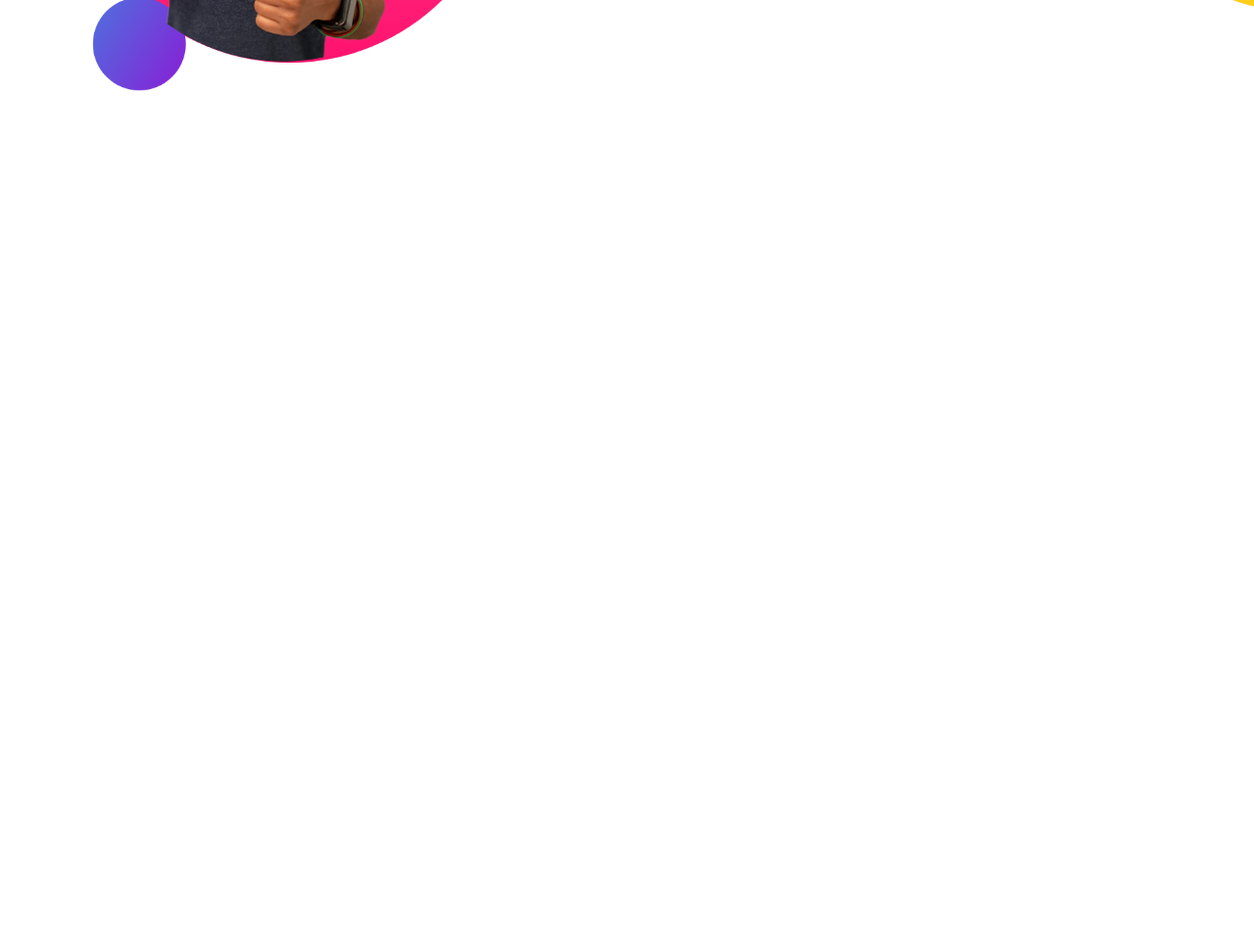
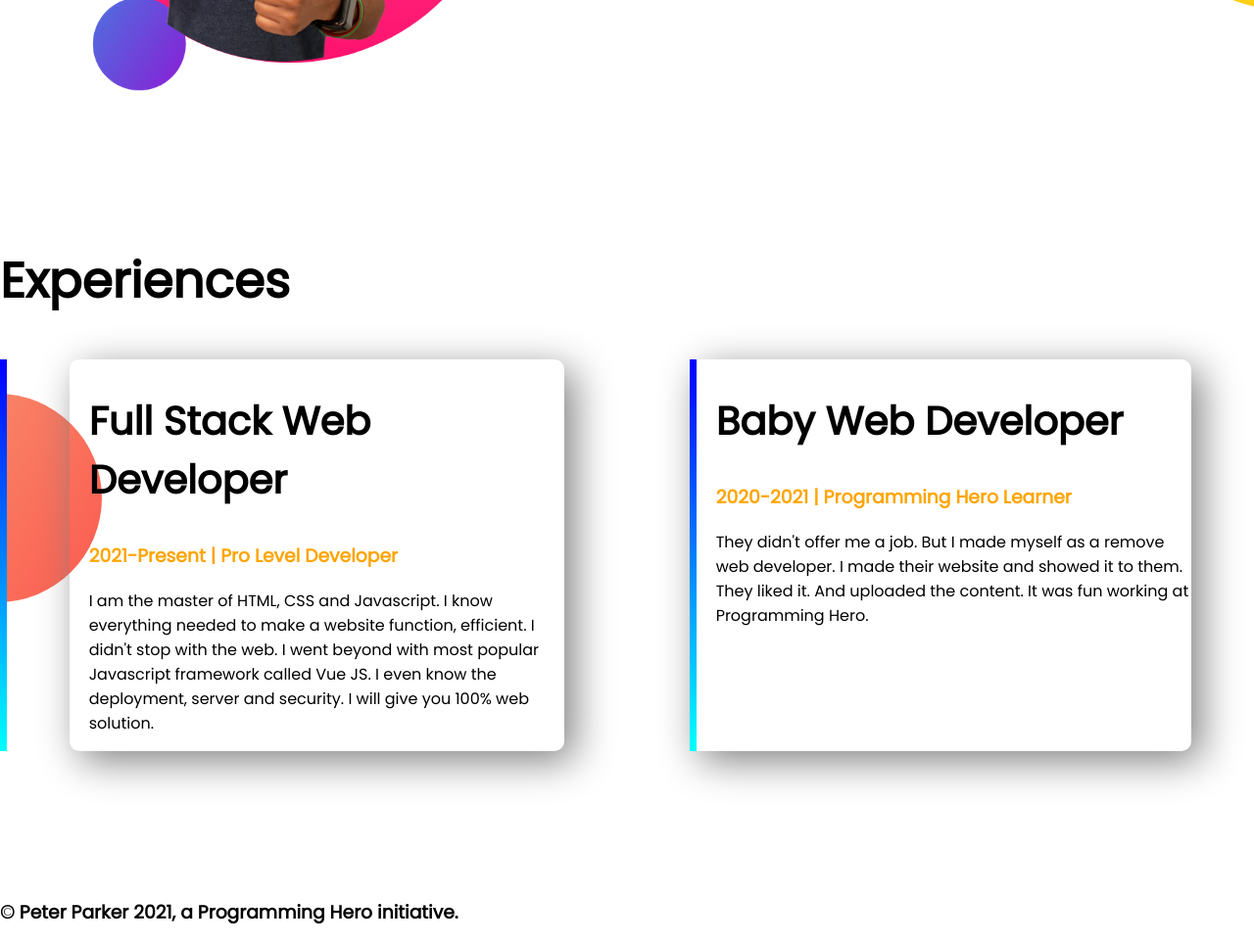
Before and after one commit to shakirbd007/developer-porfolio, a plain HTML site: page index.html in a window 1280 px wide. Shown: the part 1067-2032 px from the top of the page at 98% size. Before the commit the page ends 1317 px from the top, so only its background shows below. Drawn offline with Linux system fonts and the light colour scheme.

Commit message:
complete not

```diff
--- a/index.html
+++ b/index.html
@@ -11,7 +11,7 @@
     <link rel="stylesheet" href="style.css">
 </head>
 <body>
-   <section class="top-banner">
+   <section class="top-banner flexible-container">
     <div class="half-width">
         <h1>Welcome To</h1>
          <h1><span class="Orange-color">Johirul Islam Munna</span> World</h1>
@@ -24,7 +24,7 @@
          <img src="images/jhankar.png" alt="">
      </div>
    </section>
-   <section class="dream-big">
+   <section class="dream-big flexible-container">
        <div class="half-width 2">
            <img src="images/jhankar2.png" alt="">
        </div>
@@ -34,8 +34,25 @@
            <p>I already learned the basic HTML and CSS. I can build any simple website. I can even teach my grandma how to make simple website. My goal is to build 3 websites and learn advanced topics.</p>
            <a class="link-button" target="_blank" href="https://programminghero1.github.io/developer-portfolio/">DOWNLOAD RESUME</a>
        </div>
-
    </section>
+   <section class="experience-area">
+       <h1>Experiences</h1>
+      <div id="full-stack" class="flexible-container">
+        <div class="experince-item">
+            <h2>Full Stack Web Developer</h2>
+            <h3 class="Orange-color">2021-Present | Pro Level Developer</h3>
+            <p>I am the master of HTML, CSS and Javascript. I know everything needed to make a website function, efficient. I didn't stop with the web. I went beyond with most popular Javascript framework called Vue JS. I even know the deployment, server and security. I will give you 100% web solution.</p>
+        </div>
+        <div id="web-developer" class="experince-item">
+            <h2>Baby Web Developer</h2>
+            <h3 class="Orange-color">2020-2021 | Programming Hero Learner</h3>
+            <p>They didn't offer me a job. But I made myself as a remove web developer. I made their website and showed it to them. They liked it. And uploaded the content. It was fun working at Programming Hero.</p>
+        </div>
+      </div>
+   </section>
+   <footer>
+       <h3>© Peter Parker 2021, a Programming Hero initiative.</h3>
+   </footer>
 
 </body>
 </html>
--- a/style.css
+++ b/style.css
@@ -5,16 +5,20 @@ body{
 h1{
     font-size: 50px;
 }
+h2{
+    font-size: 40px;
+}
 .Orange-color{
     color: orange;
 }
-section{
+.flexible-container{
     display: flex;
     margin-bottom: 150px;
 }
 .half-width{
     width: 50%;
     padding-left: 2%;
+
 }
 .half-width 2{
     width: 50%;
@@ -39,3 +43,30 @@ section{
     background-repeat: no-repeat;
     background-position: right;
 }
+.experience-area{
+    background-image: url(images/exp-bg.png);
+    background-repeat: no-repeat;
+    background-position: left;
+}
+.experince-item{
+    width: 40%;
+    margin-left: 5%;
+    margin-right: 5%;
+    padding-left: 20px;
+    box-shadow: 10px 10px 40px gray;
+    border-radius: 10px;
+
+}
+#web-developer{
+    border-left: 7px solid;
+    border-image: linear-gradient(blue, cyan);
+    border-image-slice: 1;
+}
+#full-stack{
+    border-left: 7px solid;
+    border-image: linear-gradient(blue, cyan);
+    border-image-slice: 1;
+}
+footer p {
+    text-align: center;
+}
```
